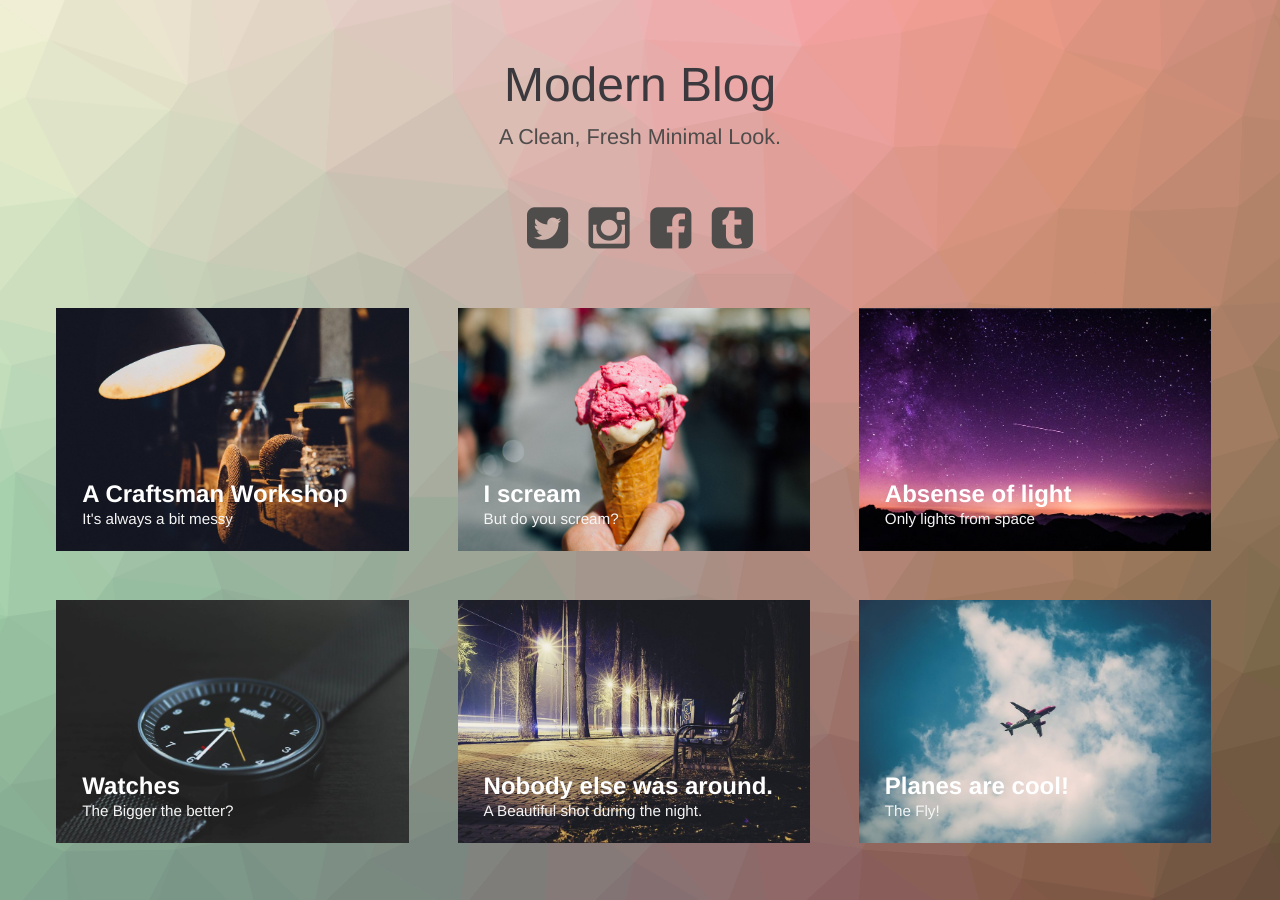
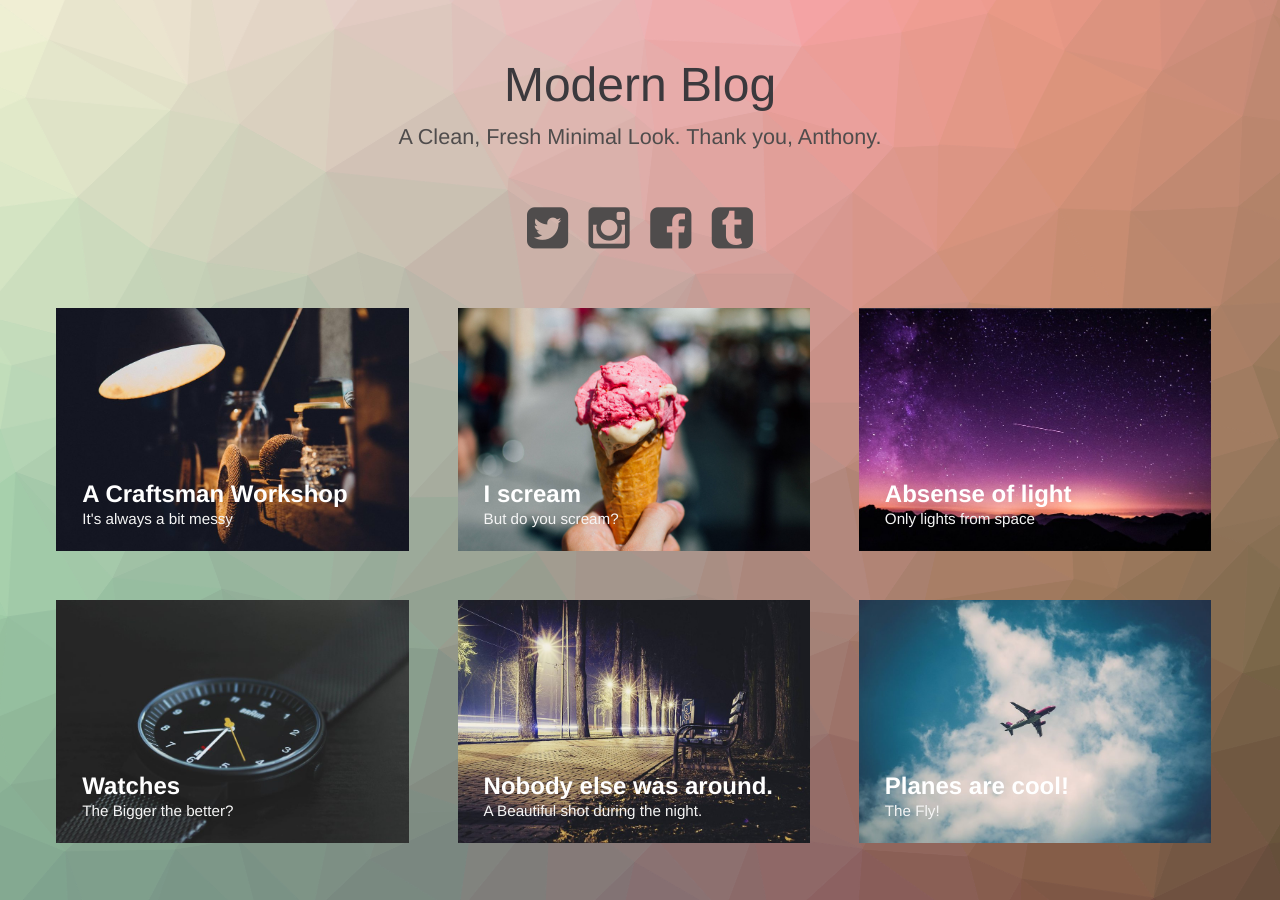
Before and after one commit to festusojo/festusojo.github.io, a Jekyll site: the page built from index.html, in a window 1280 px wide. Built offline with Jekyll 4.4.1, drawn with Linux system fonts in a browser that asks for light colours.

Commit message:
My first commit
This is just the first commit

```diff
--- a/index.html
+++ b/index.html
@@ -28,7 +28,7 @@ layout: compress
     <body class="body">
         <div class="container">
             <header class="header">
-                <h1>Modern Blog<span>A Clean, Fresh Minimal Look.</span></h1>
+                <h1>Modern Blog<span>A Clean, Fresh Minimal Look. Thank you, Anthony.</span></h1>
                 <nav class="links">
                     <a href="#"><i class="fa fa-twitter-square fa-3x"></i></a>
                     <a href="#"><i class="fa fa-instagram fa-3x"></i></a>
```
